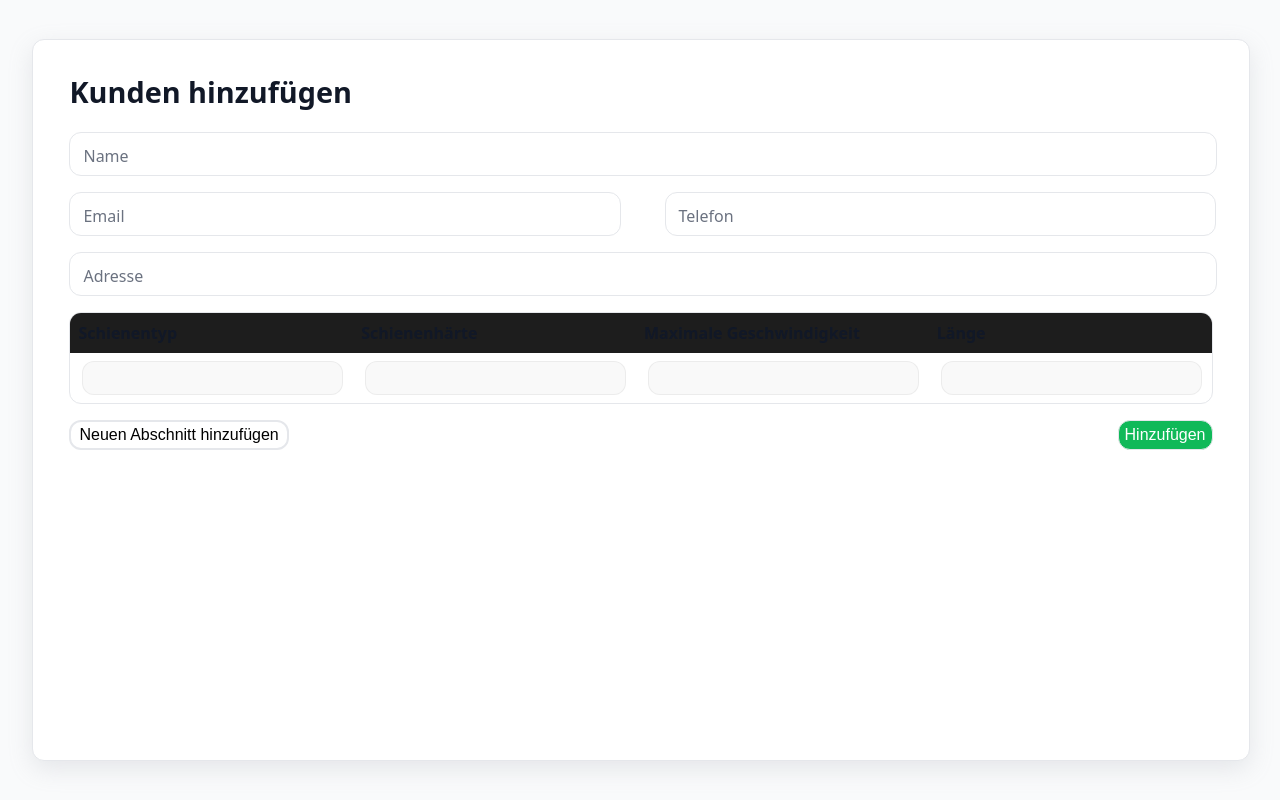
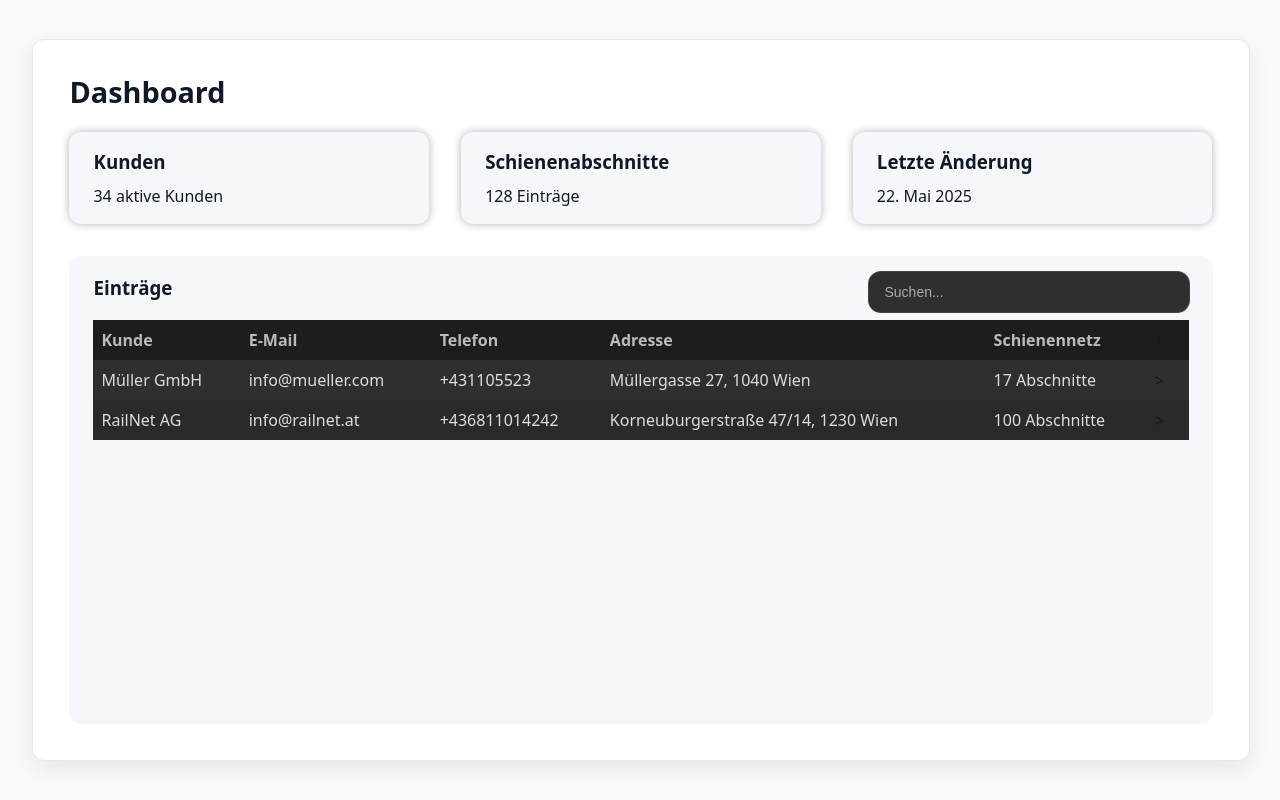
Before and after one commit to PhilippZinniel/demoVerkaufsToolReact, a React (Vite) app: page / in a window 1280 px wide. Built offline with nearby package versions, Linux system fonts and the light colour scheme.

Commit message:
added searchbar reworked buttons in the table (former spans)

```diff
--- a/src/App.jsx
+++ b/src/App.jsx
@@ -6,7 +6,7 @@ function App() {
 
   return (
     <>
-      <KundenForm/>
+      <Dashboard/>
     </>
   )
 }
--- a/src/components/dashboard/Dashboard.css
+++ b/src/components/dashboard/Dashboard.css
@@ -24,6 +24,7 @@
 .dashboard-cards {
     display: flex;
     flex-direction: row;
+    flex-wrap: wrap;
     gap: 2rem;
     margin-bottom: 2rem;
 }
@@ -98,3 +99,57 @@
 .dashboard-table-list td {
     color: #ddd;
 }
+
+.dashboard-table-header {
+    display: flex;
+    flex-direction: row;
+    align-items: center;
+    justify-content: space-between;
+    margin-bottom: 0.5rem;
+}
+
+.table-action-button {
+    font-size: 1rem;
+    padding: 0.25rem 0.5rem;
+    margin-top: 0.5rem;
+    margin-right: 0.5rem;
+    border-radius: var(--border-radius);
+    background-color: transparent;
+    color: var(--color-text-primary);
+    border: none;
+    cursor: pointer;
+}
+
+.table-action-button:hover {
+    box-shadow: 0 0 6px rgba(0, 150, 255, 0.5);
+}
+
+.search-bar {
+    display: flex;
+    align-items: center;
+    background-color: #2F2F2F;
+    border-radius: var(--border-radius);
+    padding: 6px 10px;
+    width: 100%;
+    max-width: 300px;
+    box-shadow: 0 0 0 1px #444;
+    transition: box-shadow 0.2s ease;
+}
+
+.search-bar:focus-within {
+    box-shadow: 0 0 6px rgba(0, 150, 255, 0.5);
+}
+
+.search-input {
+    flex: 1;
+    background: transparent;
+    border: none;
+    outline: none;
+    color: #fff;
+    font-size: 14px;
+    padding: 6px;
+}
+
+.search-input::placeholder {
+    color: #aaa;
+}
--- a/src/components/dashboard/Dashboard.jsx
+++ b/src/components/dashboard/Dashboard.jsx
@@ -5,7 +5,6 @@ function Dashboard() {
         <div className="dashboard">
             <div className="dashboard-content">
                 <h2>Dashboard</h2>
-
                 <section className="dashboard-cards">
                     <div className="dashboard-card">
                         <h3>Kunden</h3>
@@ -22,7 +21,12 @@ function Dashboard() {
                 </section>
 
                 <section className="dashboard-table">
-                    <h3>Einträge</h3>
+                    <div className="dashboard-table-header">
+                        <h3>Einträge</h3>
+                        <div className="search-bar">
+                            <input type="text" placeholder="Suchen..." className="search-input"/>
+                        </div>
+                    </div>
                     <div className="table-wrapper">
                         <table className="dashboard-table-list">
                             <thead>
@@ -32,7 +36,7 @@ function Dashboard() {
                                 <th>Telefon</th>
                                 <th>Adresse</th>
                                 <th>Schienennetz</th>
-                                <span>+</span>
+                                <button className="table-action-button">+</button>
                             </tr>
                             </thead>
                             <tbody>
@@ -42,7 +46,7 @@ function Dashboard() {
                                 <td>+431105523</td>
                                 <td>Müllergasse 27, 1040 Wien</td>
                                 <td>17 Abschnitte</td>
-                                <span>{'>'}</span>
+                                <button className="table-action-button">{'>'}</button>
                             </tr>
                             <tr>
                                 <td>RailNet AG</td>
@@ -50,7 +54,7 @@ function Dashboard() {
                                 <td>+436811014242</td>
                                 <td>Korneuburgerstraße 47/14, 1230 Wien</td>
                                 <td>100 Abschnitte</td>
-                                <span>{'>'}</span>
+                                <button className="table-action-button">{'>'}</button>
                             </tr>
                             </tbody>
                         </table>
```
